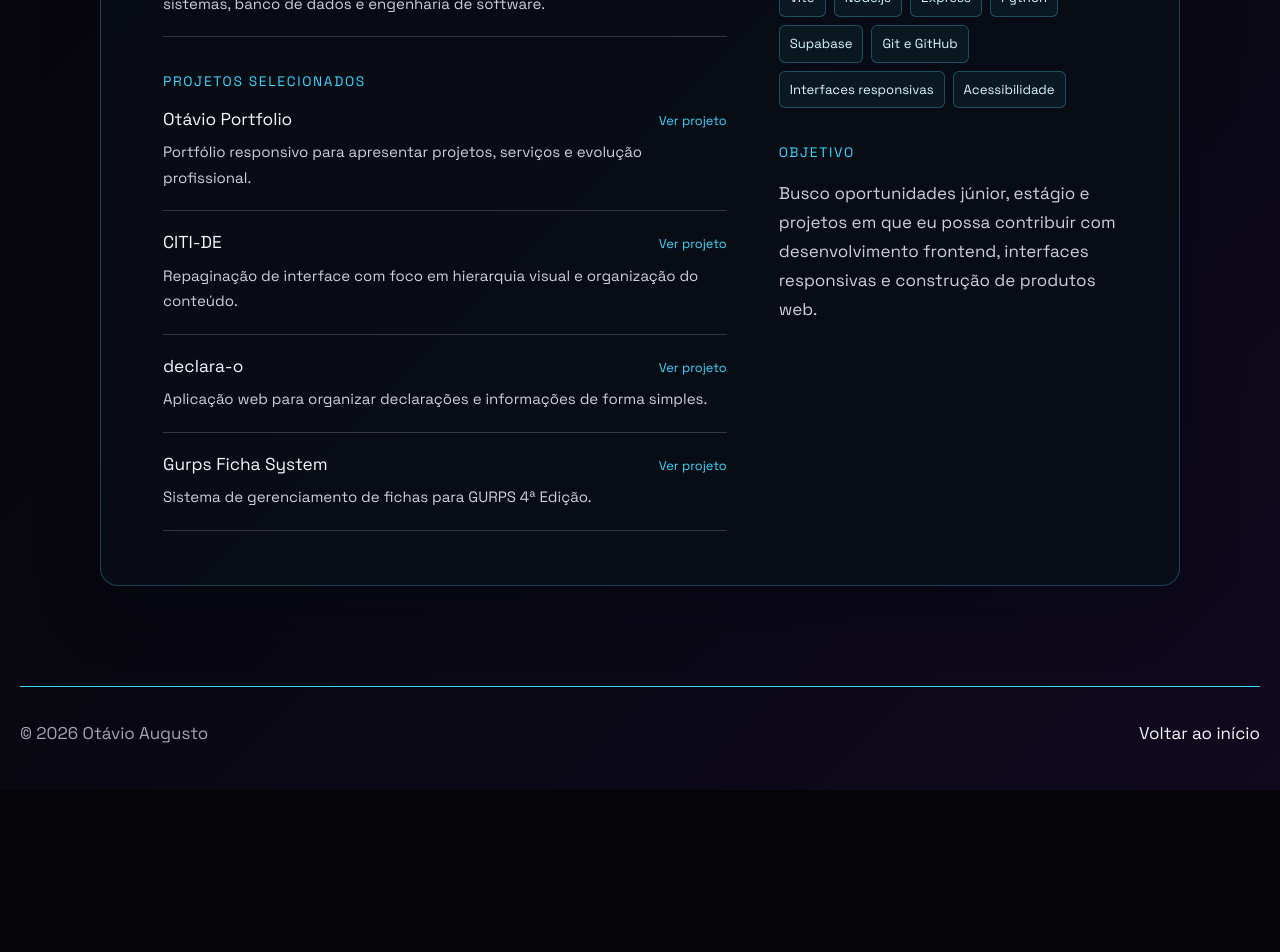
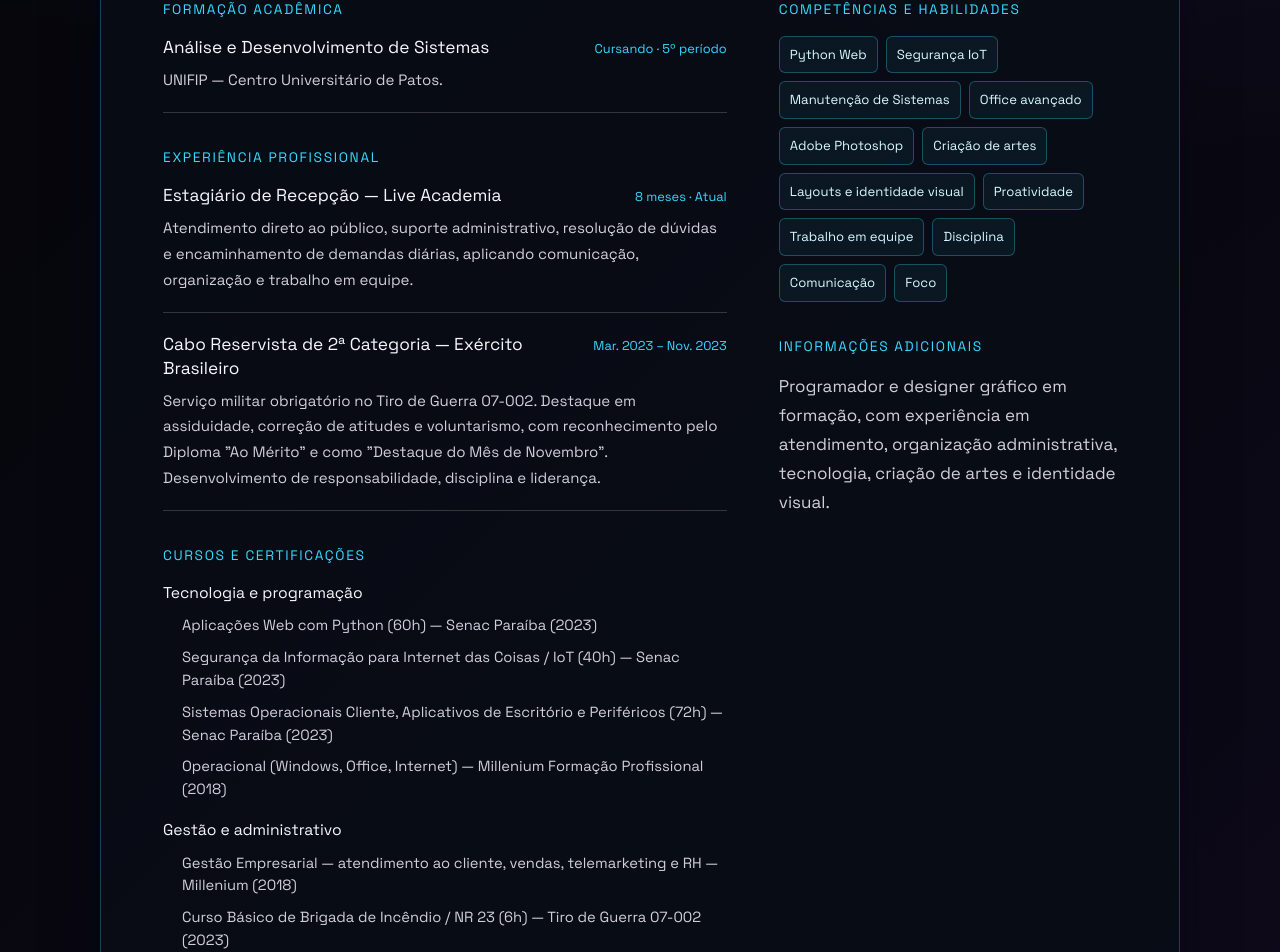
Before and after one commit to otavio2019/otavio-portfolio, a React (Vite) app in the folder client/: page /curriculo in a window 1280 px wide. Shown: the part 720-1672 px from the top of the page. Before the commit the page ends 1510 px from the top, so only its background shows below. Built offline with nearby package versions, Linux system fonts and the light colour scheme.

Commit message:
Atualiza currículo com informações do PDF

```diff
--- a/client/src/index.css
+++ b/client/src/index.css
@@ -3962,6 +3962,29 @@ body {
   font-size: 0.94rem;
 }
 
+.resume-course-list h3 {
+  margin: 18px 0 9px;
+  color: var(--text);
+  font-size: 0.98rem;
+}
+
+.resume-course-list h3:first-child {
+  margin-top: 0;
+}
+
+.resume-course-list ul {
+  display: grid;
+  gap: 9px;
+  padding-left: 19px;
+  color: #d1cedb;
+  line-height: 1.55;
+  font-size: 0.92rem;
+}
+
+.resume-course-list li::marker {
+  color: var(--primary);
+}
+
 .resume-skills {
   display: flex;
   flex-wrap: wrap;
@@ -4110,6 +4133,14 @@ body {
     color: #1e293b;
   }
 
+  .resume-course-list h3 {
+    color: #111827;
+  }
+
+  .resume-course-list ul {
+    color: #374151;
+  }
+
   .resume-item {
     border-bottom-color: #cbd5e1;
   }
--- a/client/src/pages/Resume.tsx
+++ b/client/src/pages/Resume.tsx
@@ -1,6 +1,43 @@
-import { ArrowLeft, Download, Github, Mail, MapPin } from "lucide-react";
+import { ArrowLeft, Download, Github, Mail, MapPin, Phone } from "lucide-react";
 
-const skills = ["React", "TypeScript", "JavaScript", "Next.js", "Vite", "Node.js", "Express", "Python", "Supabase", "Git e GitHub", "Interfaces responsivas", "Acessibilidade"];
+const skills = [
+  "Python Web",
+  "Segurança IoT",
+  "Manutenção de Sistemas",
+  "Office avançado",
+  "Adobe Photoshop",
+  "Criação de artes",
+  "Layouts e identidade visual",
+  "Proatividade",
+  "Trabalho em equipe",
+  "Disciplina",
+  "Comunicação",
+  "Foco",
+];
+
+const experiences = [
+  {
+    title: "Estagiário de Recepção — Live Academia",
+    period: "8 meses · Atual",
+    description:
+      "Atendimento direto ao público, suporte administrativo, resolução de dúvidas e encaminhamento de demandas diárias, aplicando comunicação, organização e trabalho em equipe.",
+  },
+  {
+    title: "Cabo Reservista de 2ª Categoria — Exército Brasileiro",
+    period: "Mar. 2023 – Nov. 2023",
+    description:
+      'Serviço militar obrigatório no Tiro de Guerra 07-002. Destaque em assiduidade, correção de atitudes e voluntarismo, com reconhecimento pelo Diploma "Ao Mérito" e como "Destaque do Mês de Novembro". Desenvolvimento de responsabilidade, disciplina e liderança.',
+  },
+];
+
+const courses = [
+  "Aplicações Web com Python (60h) — Senac Paraíba (2023)",
+  "Segurança da Informação para Internet das Coisas / IoT (40h) — Senac Paraíba (2023)",
+  "Sistemas Operacionais Cliente, Aplicativos de Escritório e Periféricos (72h) — Senac Paraíba (2023)",
+  "Operacional (Windows, Office, Internet) — Millenium Formação Profissional (2018)",
+  "Gestão Empresarial — atendimento ao cliente, vendas, telemarketing e RH — Millenium (2018)",
+  "Curso Básico de Brigada de Incêndio / NR 23 (6h) — Tiro de Guerra 07-002 (2023)",
+];
 
 const projects = [
   { title: "Otávio Portfolio", description: "Portfólio responsivo para apresentar projetos, serviços e evolução profissional.", link: "https://otavio-portfolio.pages.dev" },
@@ -32,28 +69,49 @@ export default function Resume() {
         <section className="resume-heading">
           <div>
             <p className="eyebrow"><span className="dot" /> currículo profissional</p>
-            <h1>Otávio Augusto</h1>
-            <p className="resume-role">Desenvolvedor web em formação</p>
+            <h1>Otávio Augusto<br />Lima de Medeiros</h1>
+            <p className="resume-role">Programador &amp; Designer Gráfico</p>
           </div>
           <div className="resume-contact-list">
-            <a href="mailto:otavioaugusto.contato@gmail.com"><Mail size={15} /> otavioaugusto.contato@gmail.com</a>
+            <a href="tel:+5583999645357"><Phone size={15} /> (83) 99964-5357</a>
+            <a href="mailto:otavioaugusto0172@gmail.com"><Mail size={15} /> otavioaugusto0172@gmail.com</a>
             <a href="https://github.com/otavio2019" target="_blank" rel="noreferrer"><Github size={15} /> github.com/otavio2019</a>
             <span><MapPin size={15} /> Patos, Paraíba</span>
           </div>
         </section>
 
         <section className="resume-section resume-summary">
-          <h2>Perfil</h2>
-          <p>Estudante de Análise e Desenvolvimento de Sistemas e desenvolvedor web em formação, com foco em criar interfaces claras, responsivas e funcionais. Tenho interesse em transformar ideias em experiências digitais organizadas, com atenção à usabilidade, qualidade visual e evolução contínua.</p>
+          <h2>Objetivo profissional</h2>
+          <p>Colaborar em um ambiente de trabalho onde possa aplicar meus conhecimentos técnicos e práticos, contribuindo para o crescimento e a eficiência da organização. Busco oportunidades para desenvolver minhas habilidades na área de tecnologia e design, focando sempre em resultados e evolução profissional contínua.</p>
         </section>
 
         <div className="resume-columns">
           <div>
             <section className="resume-section">
-              <h2>Formação</h2>
+              <h2>Formação acadêmica</h2>
               <div className="resume-item">
-                <div className="resume-item-heading"><h3>Análise e Desenvolvimento de Sistemas</h3><span>Em andamento</span></div>
-                <p>Formação voltada para fundamentos de programação, desenvolvimento de sistemas, banco de dados e engenharia de software.</p>
+                <div className="resume-item-heading"><h3>Análise e Desenvolvimento de Sistemas</h3><span>Cursando · 5º período</span></div>
+                <p>UNIFIP — Centro Universitário de Patos.</p>
+              </div>
+            </section>
+
+            <section className="resume-section">
+              <h2>Experiência profissional</h2>
+              {experiences.map((experience) => (
+                <article key={experience.title} className="resume-item">
+                  <div className="resume-item-heading"><h3>{experience.title}</h3><span>{experience.period}</span></div>
+                  <p>{experience.description}</p>
+                </article>
+              ))}
+            </section>
+
+            <section className="resume-section">
+              <h2>Cursos e certificações</h2>
+              <div className="resume-course-list">
+                <h3>Tecnologia e programação</h3>
+                <ul>{courses.slice(0, 4).map((course) => <li key={course}>{course}</li>)}</ul>
+                <h3>Gestão e administrativo</h3>
+                <ul>{courses.slice(4).map((course) => <li key={course}>{course}</li>)}</ul>
               </div>
             </section>
 
@@ -72,13 +130,13 @@ export default function Resume() {
 
           <div>
             <section className="resume-section">
-              <h2>Competências</h2>
+              <h2>Competências e habilidades</h2>
               <div className="resume-skills">{skills.map((skill) => <span key={skill}>{skill}</span>)}</div>
             </section>
 
             <section className="resume-section">
-              <h2>Objetivo</h2>
-              <p>Busco oportunidades júnior, estágio e projetos em que eu possa contribuir com desenvolvimento frontend, interfaces responsivas e construção de produtos web.</p>
+              <h2>Informações adicionais</h2>
+              <p>Programador e designer gráfico em formação, com experiência em atendimento, organização administrativa, tecnologia, criação de artes e identidade visual.</p>
             </section>
           </div>
         </div>
```
